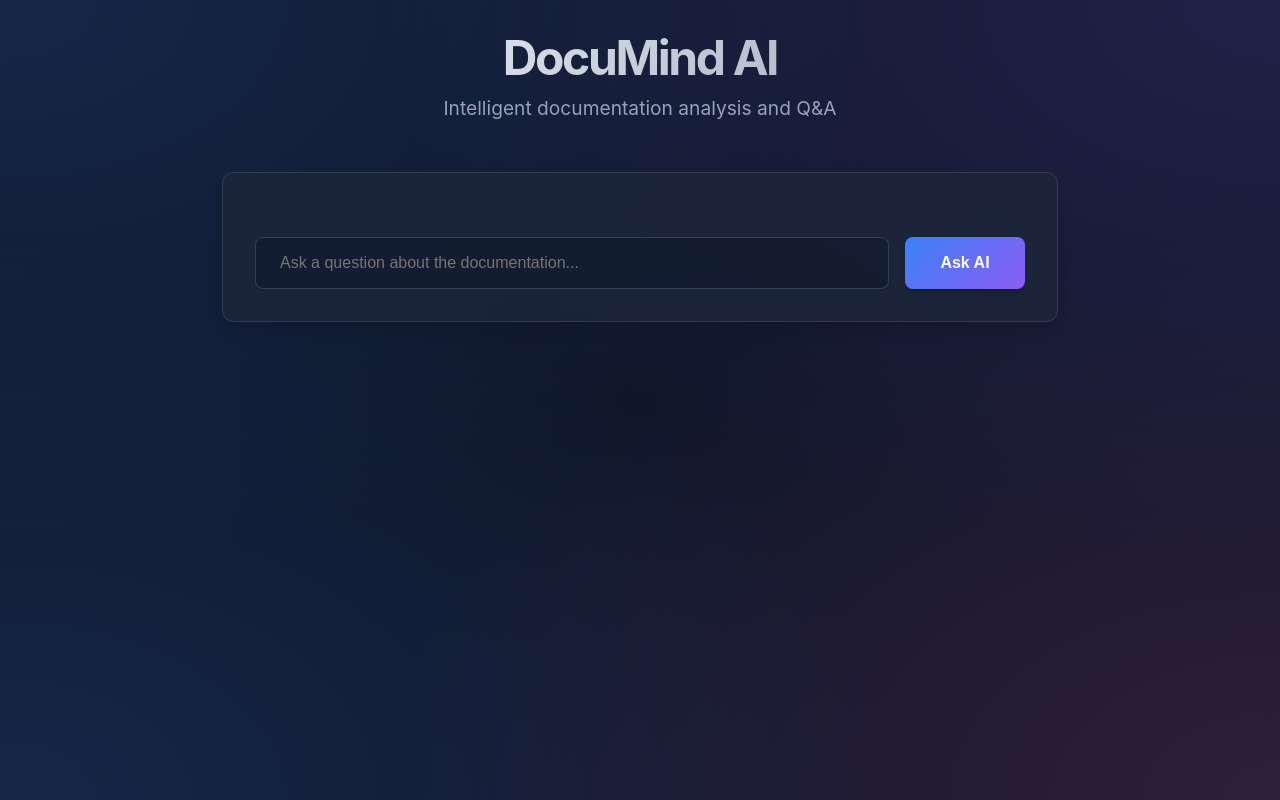
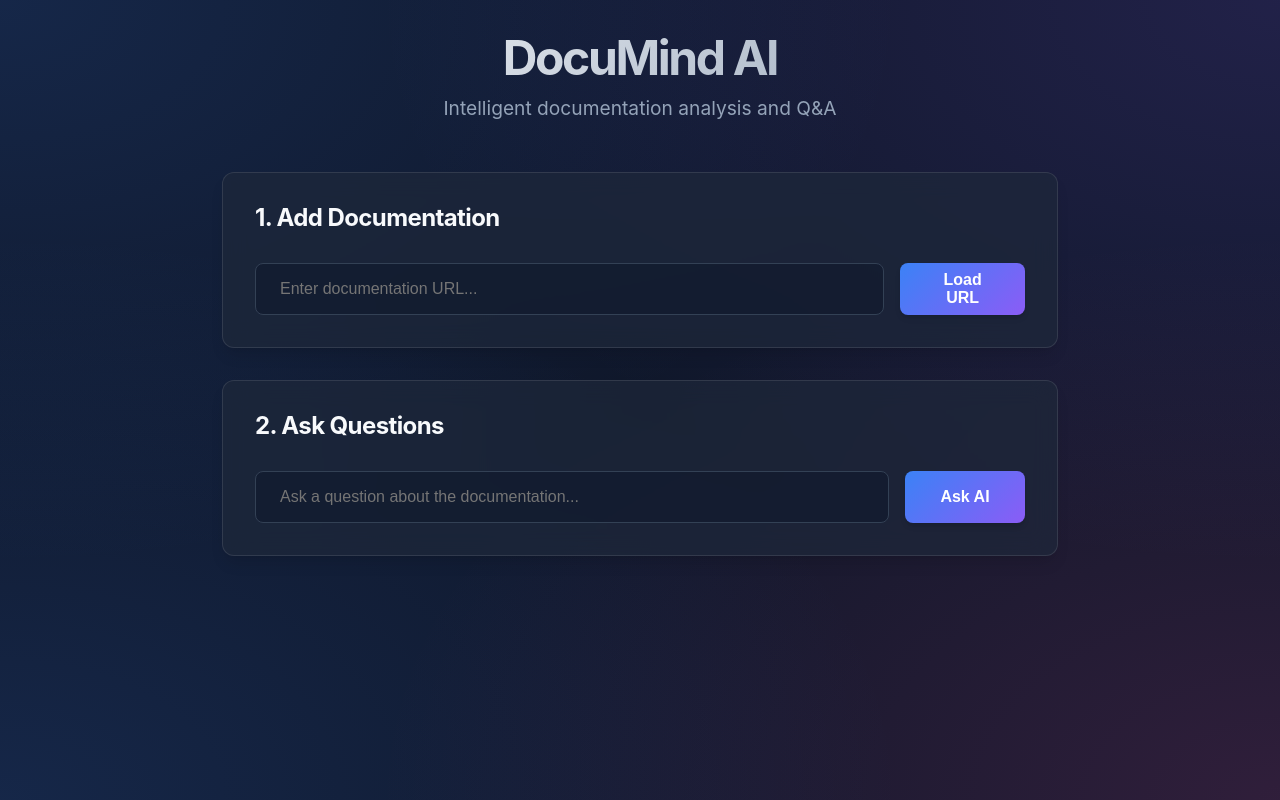
Before and after one commit to Priyank-Gaur/rag-docs-qa, a React app in the folder frontend/: page / in a window 1280 px wide. Built offline with nearby package versions, Linux system fonts and the light colour scheme; the HTML template or start-up script is replaced by a standard one.

Commit message:
Frontend UI changes

```diff
--- a/frontend/src/App.jsx
+++ b/frontend/src/App.jsx
@@ -1,12 +1,38 @@
 import { useState } from "react";
-import { askQuestion } from "./api";
+import { askQuestion, ingestUrl } from "./api";
 
 function App() {
+  const [url, setUrl] = useState("");
+  const [ingesting, setIngesting] = useState(false);
+  const [ingestStatus, setIngestStatus] = useState("");
+
   const [question, setQuestion] = useState("");
   const [answer, setAnswer] = useState("");
   const [sources, setSources] = useState([]);
   const [loading, setLoading] = useState(false);
   const [error, setError] = useState("");
+
+  async function handleIngest(e) {
+    e.preventDefault();
+    if (!url) return;
+
+    setIngesting(true);
+    setIngestStatus("Scraping and indexing...");
+    setError("");
+    setAnswer("");
+    setSources([]);
+
+    try {
+      const data = await ingestUrl(url);
+      setIngestStatus(`Success! indexed ${data.chunks} chunks.`);
+    } catch (err) {
+      console.error(err);
+      setError(err.message);
+      setIngestStatus("");
+    } finally {
+      setIngesting(false);
+    }
+  }
 
   async function handleAsk(e) {
     if (e) e.preventDefault();
@@ -39,7 +65,33 @@ function App() {
       </header>
 
       <main>
+        {/* Ingestion Section */}
+        <section className="glass-card" style={{ marginBottom: "2rem" }}>
+          <h2 style={{ fontSize: "1.5rem", marginBottom: "1rem" }}>1. Add Documentation</h2>
+          <form onSubmit={handleIngest}>
+            <div className="input-group">
+              <input
+                type="text"
+                value={url}
+                onChange={(e) => setUrl(e.target.value)}
+                placeholder="Enter documentation URL..."
+                disabled={ingesting || loading}
+              />
+              <button type="submit" className="btn-primary" disabled={ingesting || loading}>
+                {ingesting ? <div className="loading-spinner" /> : "Load URL"}
+              </button>
+            </div>
+            {ingestStatus && (
+               <div style={{ marginTop: "1rem", color: "var(--color-secondary)" }}>
+                 {ingestStatus}
+               </div>
+            )}
+          </form>
+        </section>
+
+        {/* Q&A Section */}
         <section className="glass-card">
+          <h2 style={{ fontSize: "1.5rem", marginBottom: "1rem" }}>2. Ask Questions</h2>
           <form onSubmit={handleAsk}>
             <div className="input-group">
               <input
@@ -47,9 +99,9 @@ function App() {
                 value={question}
                 onChange={(e) => setQuestion(e.target.value)}
                 placeholder="Ask a question about the documentation..."
-                disabled={loading}
+                disabled={loading || ingesting}
               />
-              <button type="submit" className="btn-primary" disabled={loading}>
+              <button type="submit" className="btn-primary" disabled={loading || ingesting}>
                 {loading ? <div className="loading-spinner" /> : "Ask AI"}
               </button>
             </div>
--- a/frontend/src/api.js
+++ b/frontend/src/api.js
@@ -4,3 +4,20 @@ export async function askQuestion(question){
   );
   return res.json();
 }
+
+export async function ingestUrl(url) {
+  const res = await fetch("http://localhost:3000/ingest", {
+    method: "POST",
+    headers: {
+      "Content-Type": "application/json",
+    },
+    body: JSON.stringify({ url }),
+  });
+
+  if (!res.ok) {
+    const data = await res.json();
+    throw new Error(data.error || "Failed to ingest URL");
+  }
+
+  return res.json();
+}
```
